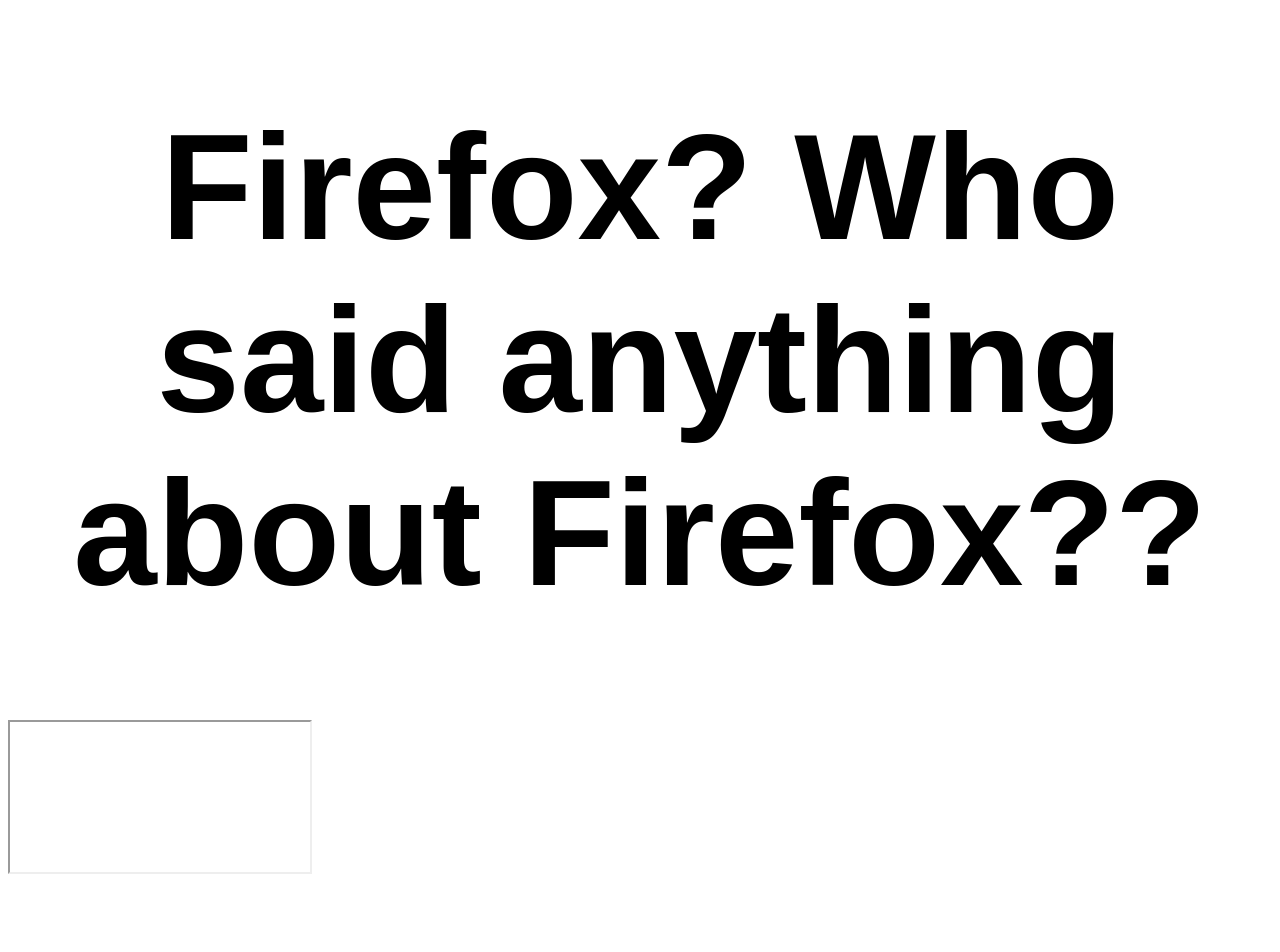
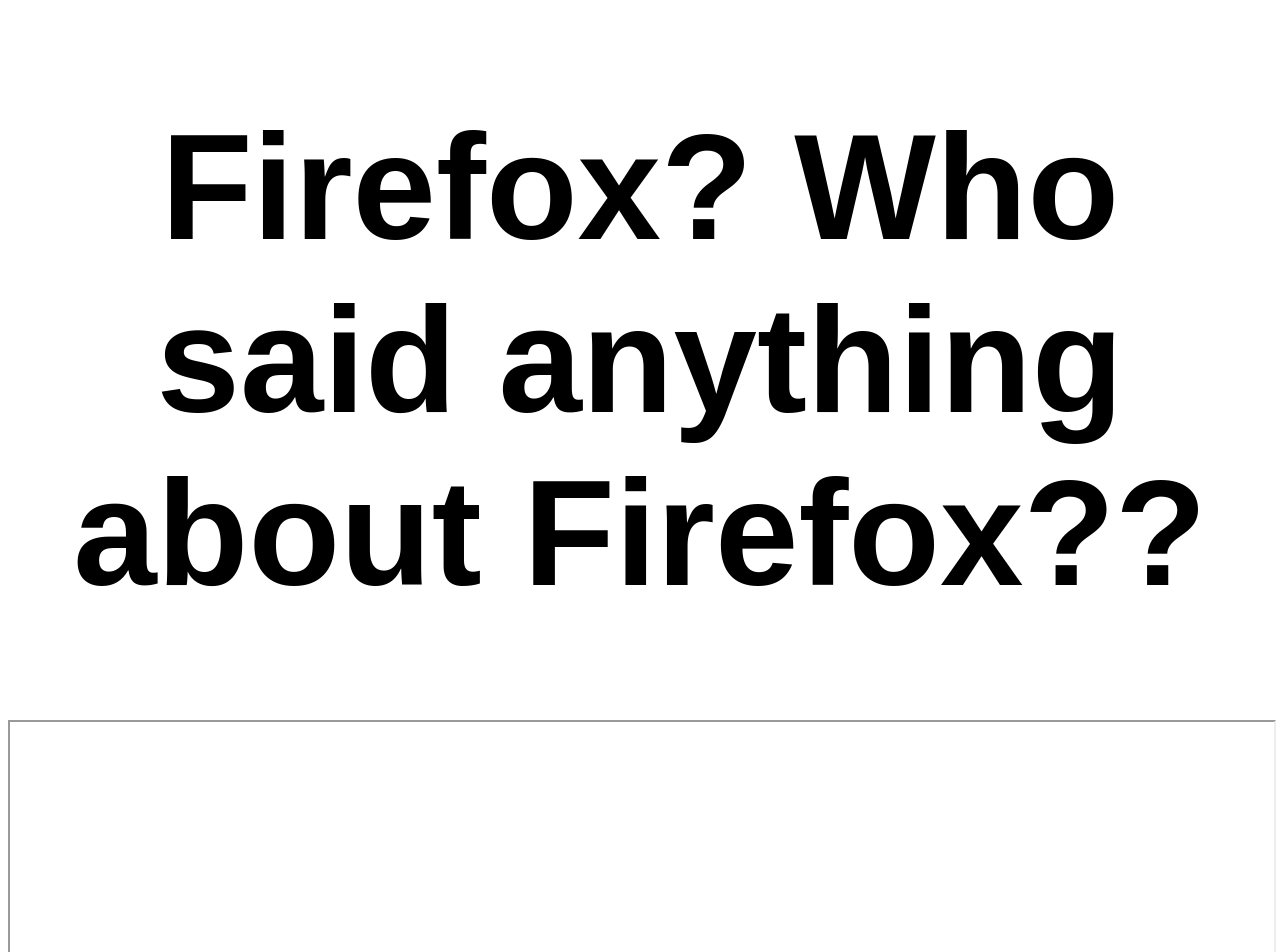
Before and after one commit to fakes4893/firefoxX, a plain HTML site: page index.html in a window 1280 px wide. Shown: the top 952 px of the page. Before the commit the page ends 886 px from the top, so only its background shows below. Drawn offline with Linux system fonts and the light colour scheme.

Commit message:
Update index.html

```diff
--- a/index.html
+++ b/index.html
@@ -4,6 +4,6 @@
 <html>
   <h1 style="text-align: center; font-family: arial; color: black; font-size: 150px;">Firefox? Who said anything about Firefox??</h1>
 <body>
-  <iframe href="https://firefox.com" title="Firefox.com"></iframe>
+  <iframe href="https://firefox.com" title="Firefox.com" style="width: 100%; height: 750px;"></iframe>
 </body>
 </html>
```
